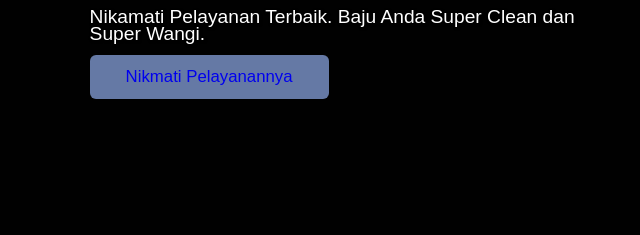
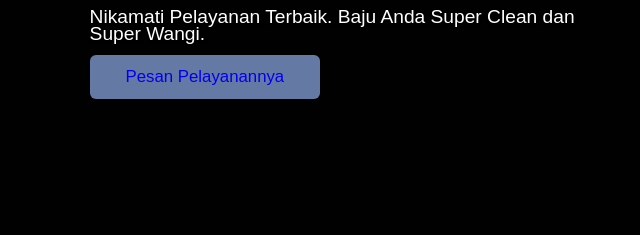
Before and after one commit to fikriardian277/Laundry-Super-Clean, a plain HTML site: page index.html in a window 1280 px wide. Shown: the part 424-659 px from the top of the page, 0-640 px from the left. Drawn offline with nearby package versions, Linux system fonts and the light colour scheme.

Commit message:
mengubah pesan pelayanannya

```diff
--- a/index.html
+++ b/index.html
@@ -45,7 +45,7 @@
         <p>
           Nikamati Pelayanan Terbaik. Baju Anda Super Clean dan Super Wangi.
         </p>
-        <a href="#" class="cta">Nikmati Pelayanannya</a>
+        <a href="#" class="cta">Pesan Pelayanannya</a>
       </main>
     </section>
 
```
